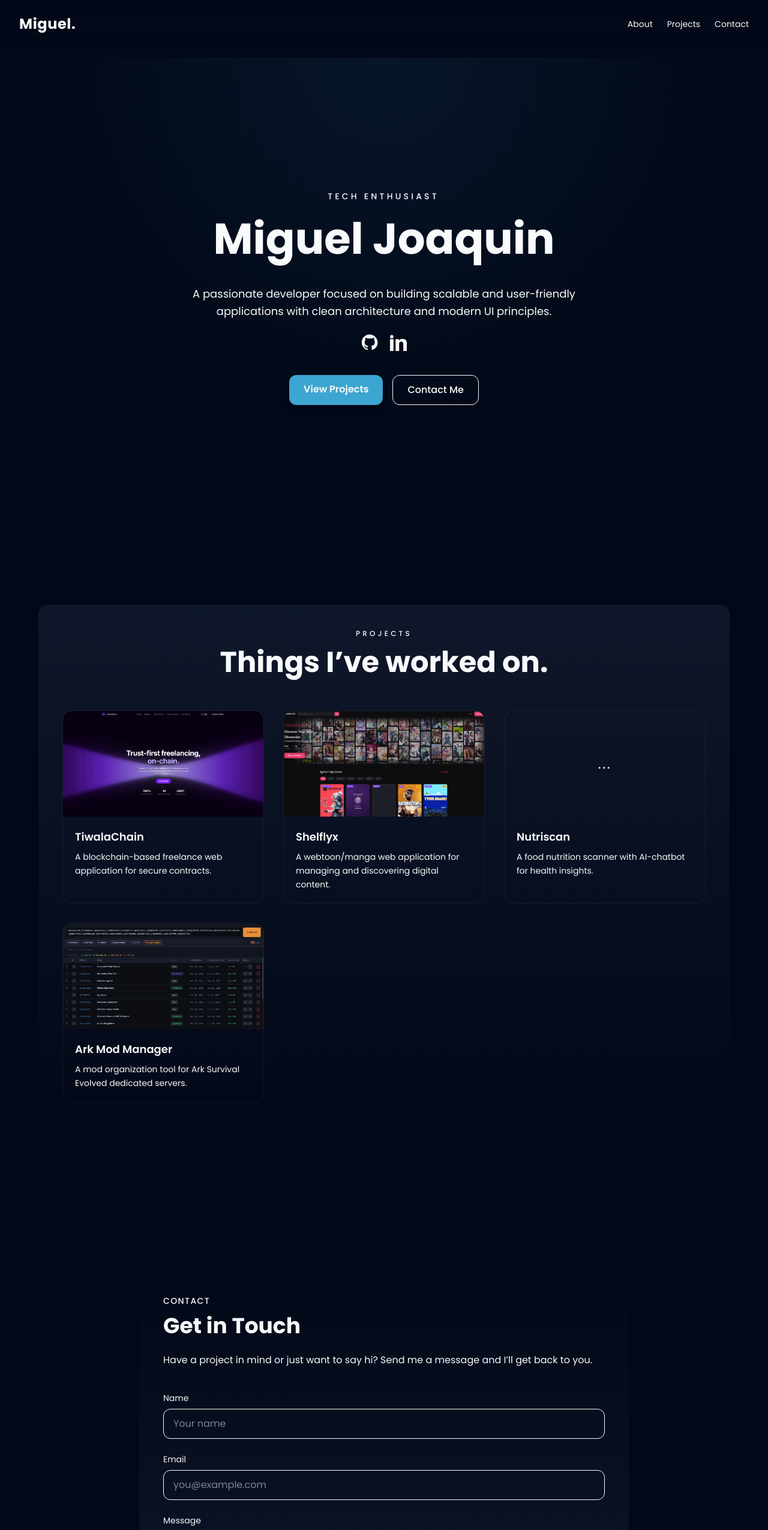
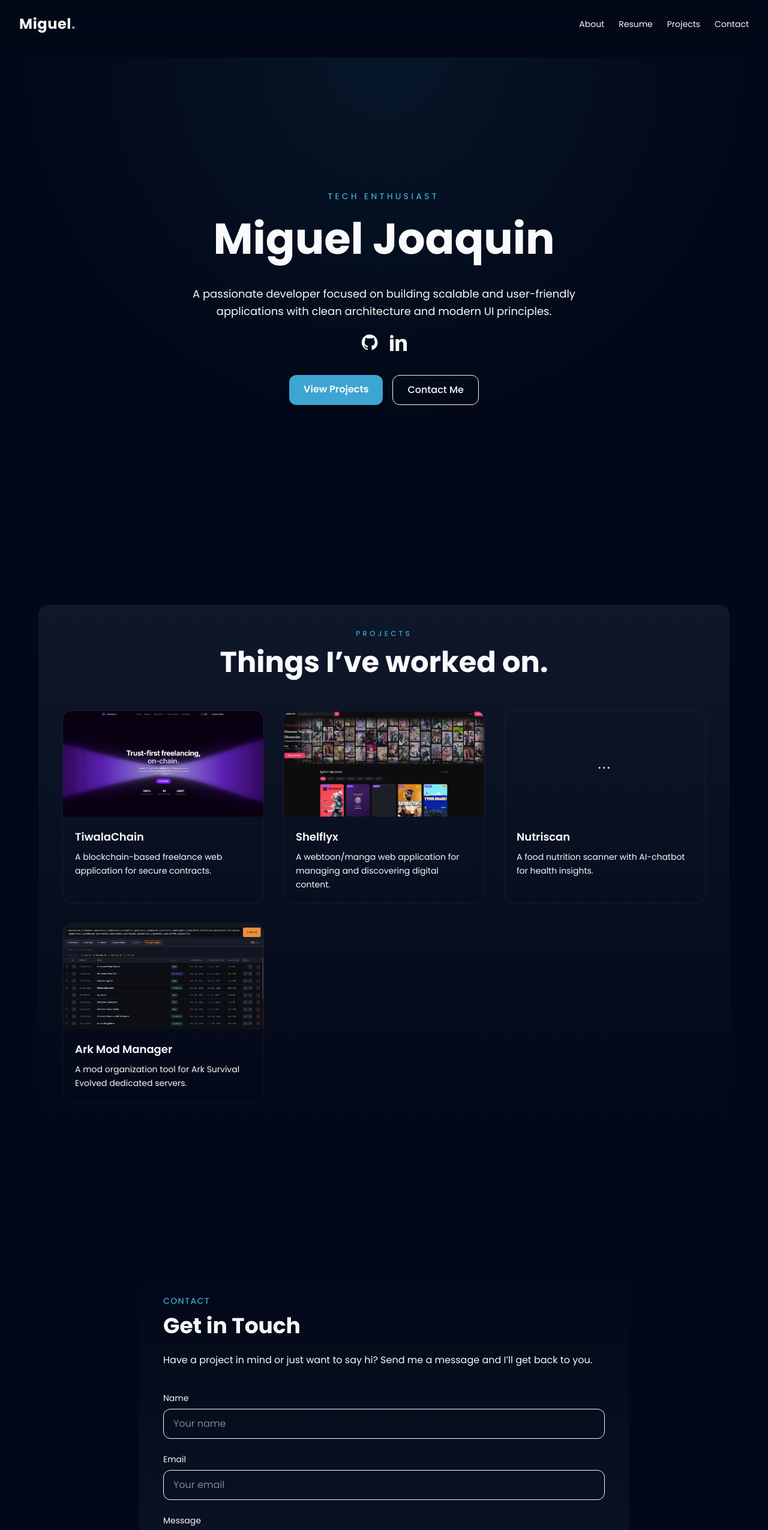
Before and after one commit to Fluished/Portfolio, a Next.js app in the folder frontend/: page / in a window 1280 px wide. Shown: the top 2550 px of the page at 60% size. Built offline with nearby package versions, Linux system fonts and the light colour scheme.

Commit message:
feat: implement resume PDF; update styles in all components

```diff
--- a/frontend/components/Contact.tsx
+++ b/frontend/components/Contact.tsx
@@ -26,11 +26,11 @@ export default function Contact() {
         <div className="bg-background">
             <section id="contact" className="py-32 px-10 max-w-4xl mx-auto ">
                 <div className="bg-[linear-gradient(to_bottom,#020817,#0f172a)] rounded-2xl p-10">
-                    <p className="text-accent uppercase tracking-widest mb-3 text-sm font-medium">
+                    <p className="text-[var(--accent)] uppercase tracking-widest mb-3 text-sm font-medium">
                         Contact
                     </p>
                     <h2 className="text-4xl font-bold mb-6">
-                        Get in <span className="text-accent">Touch</span>
+                        Get in Touch
                     </h2>
 
                     <p className="text-muted mb-10 leading-relaxed">
@@ -38,26 +38,43 @@ export default function Contact() {
                     </p>
 
                     <form onSubmit={handleSubmit} className="space-y-6">
-                        {/* Name */}
                         <div>
                             <label className="block text-sm text-muted mb-2">Name</label>
-                            <input type="text" placeholder="Your name" name="name" value={form.name} onChange={handleChange} className="w-full px-4 py-3 rounded-xl bg-secondary border border-card text-text outline-none focus:border-accent transition" />
+                            <input
+                                type="text"
+                                name="name"
+                                placeholder="Your name"
+                                value={form.name}
+                                onChange={handleChange}
+                                className="w-full px-4 py-3 rounded-xl bg-secondary border border-card text-text outline-none hover:border-[var(--accent)] focus:border-[var(--accent)] transition"
+                            />
                         </div>
 
-                        {/* Email */}
                         <div>
                             <label className="block text-sm text-muted mb-2">Email</label>
-                            <input type="email" placeholder="you@example.com" name="email" value={form.email} onChange={handleChange} className="w-full px-4 py-3 rounded-xl bg-secondary border border-card text-text outline-none focus:border-accent transition" />
+                            <input
+                                type="email"
+                                name="email"
+                                placeholder="Your email"
+                                value={form.email}
+                                onChange={handleChange}
+                                className="w-full px-4 py-3 rounded-xl bg-secondary border border-card text-text outline-none hover:border-[var(--accent)] focus:border-[var(--accent)] transition"
+                            />
                         </div>
 
-                        {/* Message */}
                         <div>
                             <label className="block text-sm text-muted mb-2">Message</label>
-                            <textarea name="message" value={form.message} onChange={handleChange} rows={5} placeholder="Write your message..." className="w-full px-4 py-3 rounded-xl bg-secondary border border-card text-text outline-none focus:border-accent transition resize-none" />
+                            <textarea
+                                name="message"
+                                placeholder="Write your message..."
+                                value={form.message}
+                                onChange={handleChange}
+                                rows={5}
+                                className="w-full px-4 py-3 rounded-xl bg-secondary border border-card text-text outline-none hover:border-[var(--accent)] focus:border-[var(--accent)] transition resize-none"
+                            />
                         </div>
 
-                        {/* Button */}
-                        <button type="submit" disabled={status === "loading"} className="w-full bg-[var(--accent)] text-sm py-3 rounded-xl font-semibold hover:opacity-90 transition-all duration-300 shadow-lg shadow-accent/20">
+                        <button type="submit" disabled={status === "loading"} className="w-full bg-[var(--accent)] text-sm py-3 rounded-xl font-semibold hover:opacity-90 transition-all duration-300 shadow-lg shadow-[var(--accent)]/20">
                             {status === "loading" ? "Sending..." : "Send Message"}
                         </button>
 
--- a/frontend/components/Header.tsx
+++ b/frontend/components/Header.tsx
@@ -4,19 +4,28 @@ export default function Header() {
             <div className="fixed z-50 top-0 left-0 w-full backdrop-blur-md bg-background/70">
                 <nav className="flex items-center justify-between px-8 py-6">
                     <h1 className="text-2xl font-bold tracking-wide">
-                        Miguel<span className="text-accent">.</span>
+                        Miguel<span className="text-[var(--accent)]">.</span>
                     </h1>
 
                     <div className="flex gap-6 text-sm text-muted">
-                        <a href="#about" className="hover:text-accent transition-colors duration-300">
+                        <a href="#about" className="hover:text-[var(--accent)] transition-colors duration-300">
                             About
                         </a>
 
-                        <a href="#projects" className="hover:text-accent transition-colors duration-300">
+                        <a
+                            href="/resume.pdf"
+                            target="_blank"
+                            rel="noopener noreferrer"
+                            className="hover:text-[var(--accent)] transition-colors duration-300"
+                        >
+                            Resume
+                        </a>
+
+                        <a href="#projects" className="hover:text-[var(--accent)] transition-colors duration-300">
                             Projects
                         </a>
 
-                        <a href="#contact" className="hover:text-accent transition-colors duration-300">
+                        <a href="#contact" className="hover:text-[var(--accent)] transition-colors duration-300">
                             Contact
                         </a>
                     </div>
--- a/frontend/components/Hero.tsx
+++ b/frontend/components/Hero.tsx
@@ -22,7 +22,7 @@ export default function Hero() {
 
     return (
         <section id="about" className="min-h-screen flex flex-col items-center justify-center text-center px-6 py-36 bg-[radial-gradient(circle_at_top,rgba(56,189,248,0.08),transparent_60%)]">
-            <p className="text-accent uppercase tracking-[0.3em] mb-4 text-sm font-medium overflow-hidden whitespace-nowrap border-r-2 border-accent w-fit animate-typing">
+            <p className="text-[var(--accent)] uppercase tracking-[0.3em] mb-4 text-sm font-medium overflow-hidden whitespace-nowrap border-r-2 border-[var(--accent)] w-fit animate-typing">
                 Tech Enthusiast
             </p>
 
@@ -44,7 +44,7 @@ export default function Hero() {
                         href={social.href}
                         target={social.href.startsWith("http") ? "_blank" : undefined}
                         rel="noopener noreferrer"
-                        className="text-muted hover:text-accent hover:scale-110 transition-all duration-300"
+                        className="text-muted hover:text-[var(--accent)] hover:scale-110 transition-all duration-300"
                         aria-label={social.label}
                     >
                         {social.icon}
@@ -57,7 +57,7 @@ export default function Hero() {
                     View Projects
                 </a>
 
-                <a href="#contact" className="border border-card bg-secondary hover:border-accent hover:text-accent px-6 py-3 rounded-xl font-medium transition-all duration-300">
+                <a href="#contact" className="border border-card bg-secondary hover:border-[var(--accent)] hover:text-[var(--accent)] px-6 py-3 rounded-xl font-medium transition-all duration-300">
                     Contact Me
                 </a>
             </div>
--- a/frontend/components/Projects.tsx
+++ b/frontend/components/Projects.tsx
@@ -71,7 +71,7 @@ export default function Projects() {
       <section id="projects" className="relative py-28 px-6">
         <div className="bg-[linear-gradient(to_top,#020817,#0f172a)] max-w-6xl mx-auto rounded-2xl p-5 md:p-10">
           <div className="mb-14 text-center">
-            <p className="text-accent uppercase tracking-[0.35em] text-xs font-medium">
+            <p className="text-[var(--accent)] uppercase tracking-[0.35em] text-xs font-medium">
               Projects
             </p>
 
@@ -100,7 +100,7 @@ export default function Projects() {
 
                 {/* CONTENT */}
                 <div className="p-5">
-                  <h4 className="text-lg font-semibold mb-2 group-hover:text-accent transition">
+                  <h4 className="text-lg font-semibold mb-2 group-hover:text-[var(--accent)] transition">
                     {project.name}
                   </h4>
 
```
Also changed, not shown: 1 other file (tests, documents, lock files or other folders).
